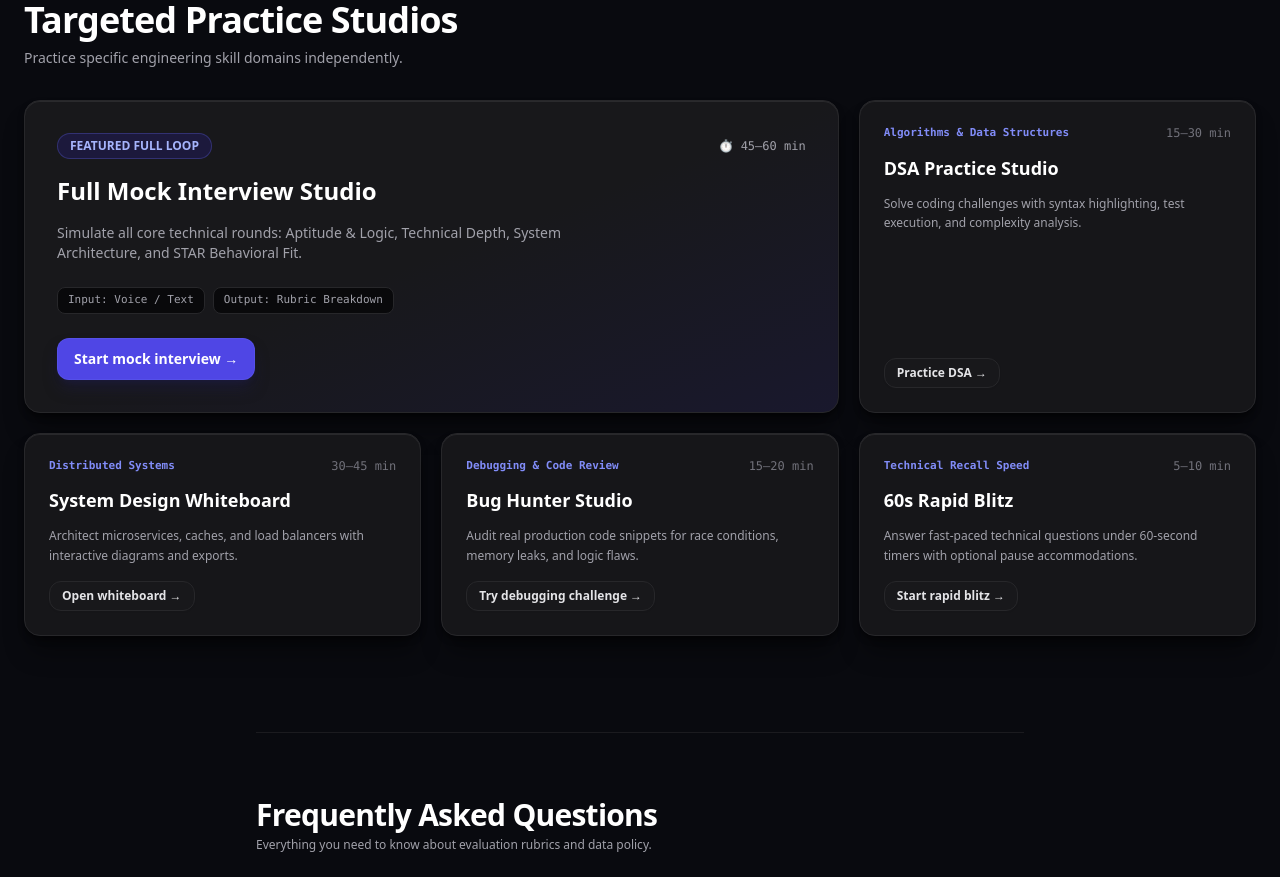
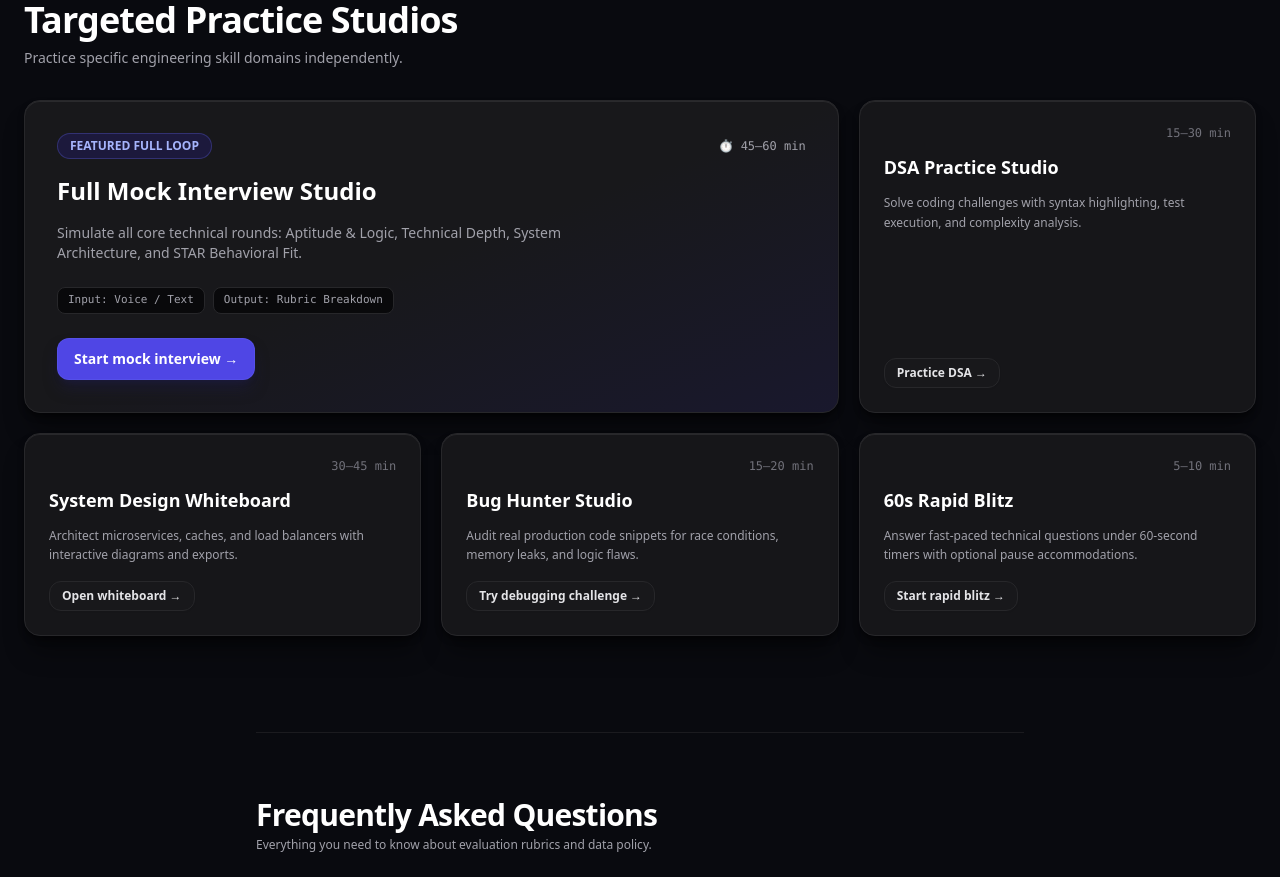
Before and after one commit to zenitsu005/AI-Interview-Evaluator, a React (Vite) app in the folder client/: page / in a window 1280 px wide. Shown: the part 1200-2077 px from the top of the page. Built offline with nearby package versions, Linux system fonts and the light colour scheme; no server answers; the HTML template or start-up script is replaced by a standard one.

Commit message:
Update LandingPage.jsx

```diff
--- a/client/src/components/LandingPage.jsx
+++ b/client/src/components/LandingPage.jsx
@@ -227,8 +227,7 @@ export default function LandingPage({ onNavigate }) {
             <div className="md:col-span-4">
               <Card variant="interactive" onClick={() => nav('dsa')} className="h-full flex flex-col justify-between p-6">
                 <div className="space-y-3">
-                  <div className="flex items-center justify-between">
-                    <span className="text-[11px] text-indigo-400 font-mono font-semibold">Algorithms & Data Structures</span>
+                  <div className="flex items-center justify-end">
                     <span className="text-xs text-zinc-500 font-mono">15–30 min</span>
                   </div>
                   <h3 className="text-lg font-bold text-white text-balance">
@@ -250,8 +249,7 @@ export default function LandingPage({ onNavigate }) {
             <div className="md:col-span-4">
               <Card variant="interactive" onClick={() => nav('video')} className="h-full flex flex-col justify-between p-6">
                 <div className="space-y-3">
-                  <div className="flex items-center justify-between">
-                    <span className="text-[11px] text-indigo-400 font-mono font-semibold">Distributed Systems</span>
+                  <div className="flex items-center justify-end">
                     <span className="text-xs text-zinc-500 font-mono">30–45 min</span>
                   </div>
                   <h3 className="text-lg font-bold text-white text-balance">
@@ -273,8 +271,7 @@ export default function LandingPage({ onNavigate }) {
             <div className="md:col-span-4">
               <Card variant="interactive" onClick={() => nav('bug-hunter')} className="h-full flex flex-col justify-between p-6">
                 <div className="space-y-3">
-                  <div className="flex items-center justify-between">
-                    <span className="text-[11px] text-indigo-400 font-mono font-semibold">Debugging & Code Review</span>
+                  <div className="flex items-center justify-end">
                     <span className="text-xs text-zinc-500 font-mono">15–20 min</span>
                   </div>
                   <h3 className="text-lg font-bold text-white text-balance">
@@ -296,8 +293,7 @@ export default function LandingPage({ onNavigate }) {
             <div className="md:col-span-4">
               <Card variant="interactive" onClick={() => nav('blitz')} className="h-full flex flex-col justify-between p-6">
                 <div className="space-y-3">
-                  <div className="flex items-center justify-between">
-                    <span className="text-[11px] text-indigo-400 font-mono font-semibold">Technical Recall Speed</span>
+                  <div className="flex items-center justify-end">
                     <span className="text-xs text-zinc-500 font-mono">5–10 min</span>
                   </div>
                   <h3 className="text-lg font-bold text-white text-balance">
@@ -314,6 +310,7 @@ export default function LandingPage({ onNavigate }) {
                 </div>
               </Card>
             </div>
+
 
           </div>
         </section>
```
